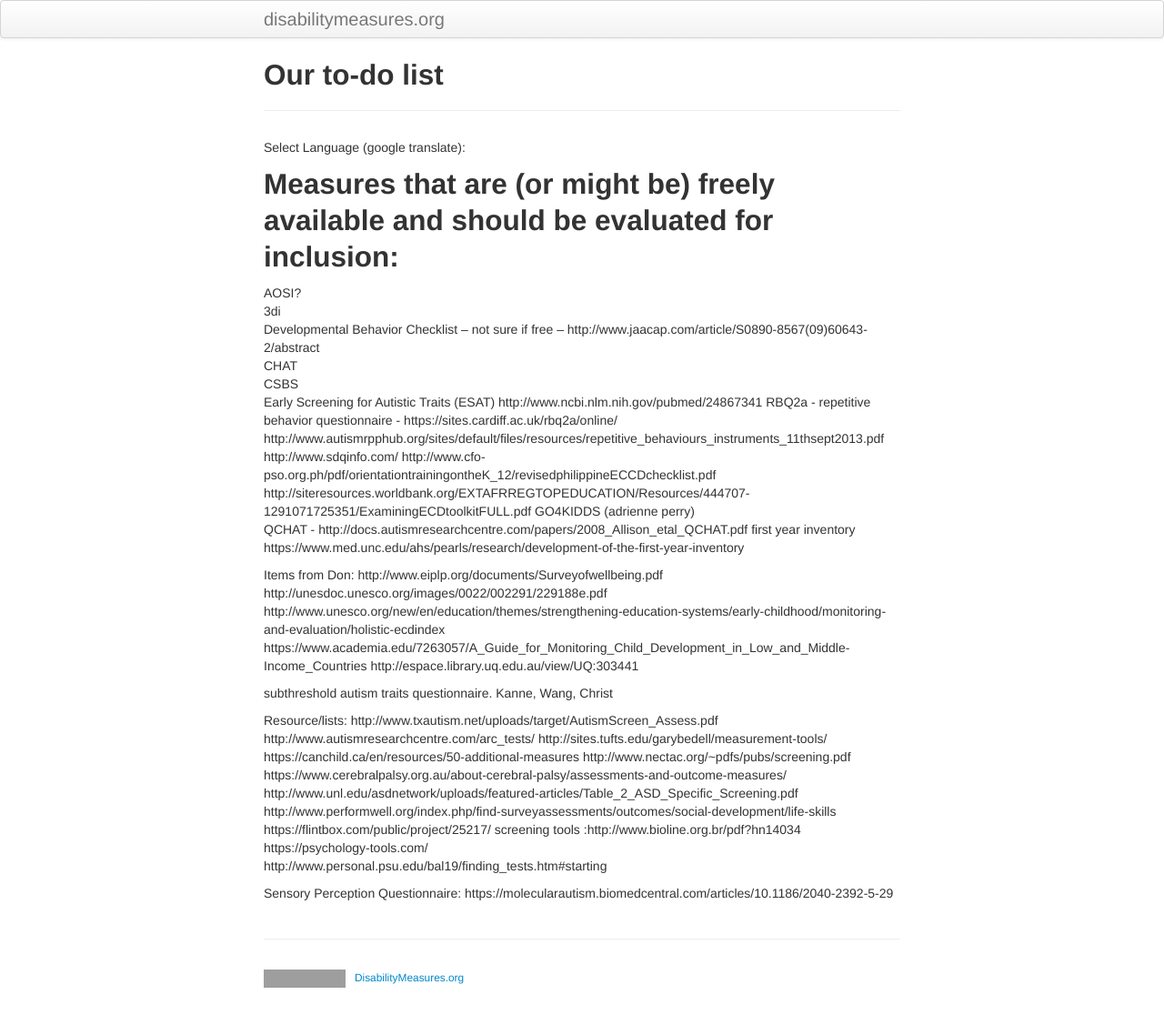
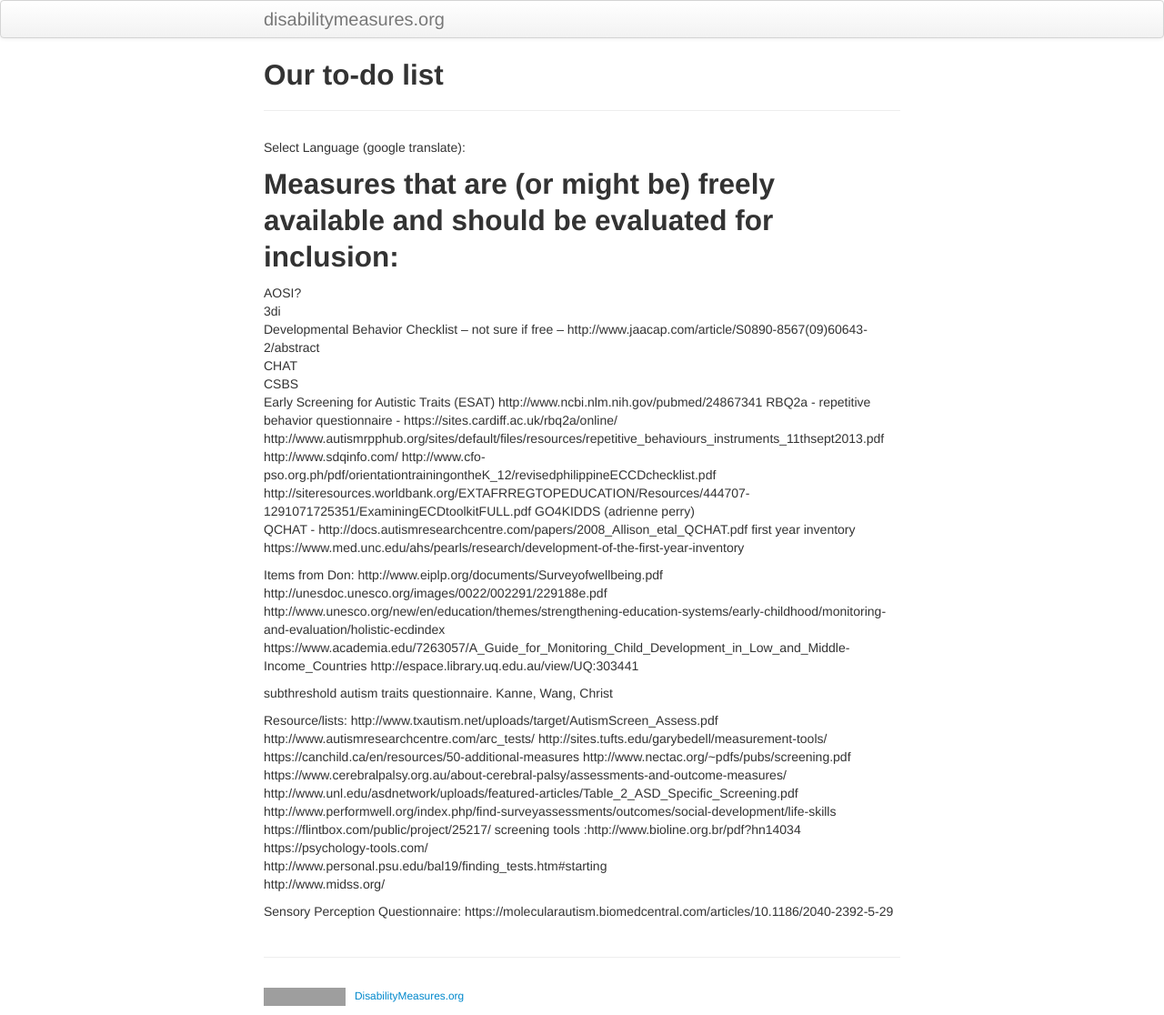
Before and after one commit to mjmaenner/disabilitymeasures, a Jekyll site: the page built from pages/measurestoadd.md, in a window 1280 px wide. Shown: the whole page at 91% size. Built offline with Jekyll 4.4.1, drawn with Linux system fonts in a browser that asks for light colours; part of the change alters nothing that is shown; grey boxes are pictures that could not be loaded.

Commit message:
updated resource list

```diff
--- a/pages/measurestoadd.md
+++ b/pages/measurestoadd.md
@@ -50,8 +50,7 @@ https://flintbox.com/public/project/25217/
 screening tools :http://www.bioline.org.br/pdf?hn14034
 https://psychology-tools.com/
 http://www.personal.psu.edu/bal19/finding_tests.htm#starting
-
-
+http://www.midss.org/
 
 
 Sensory Perception Questionnaire:
```
